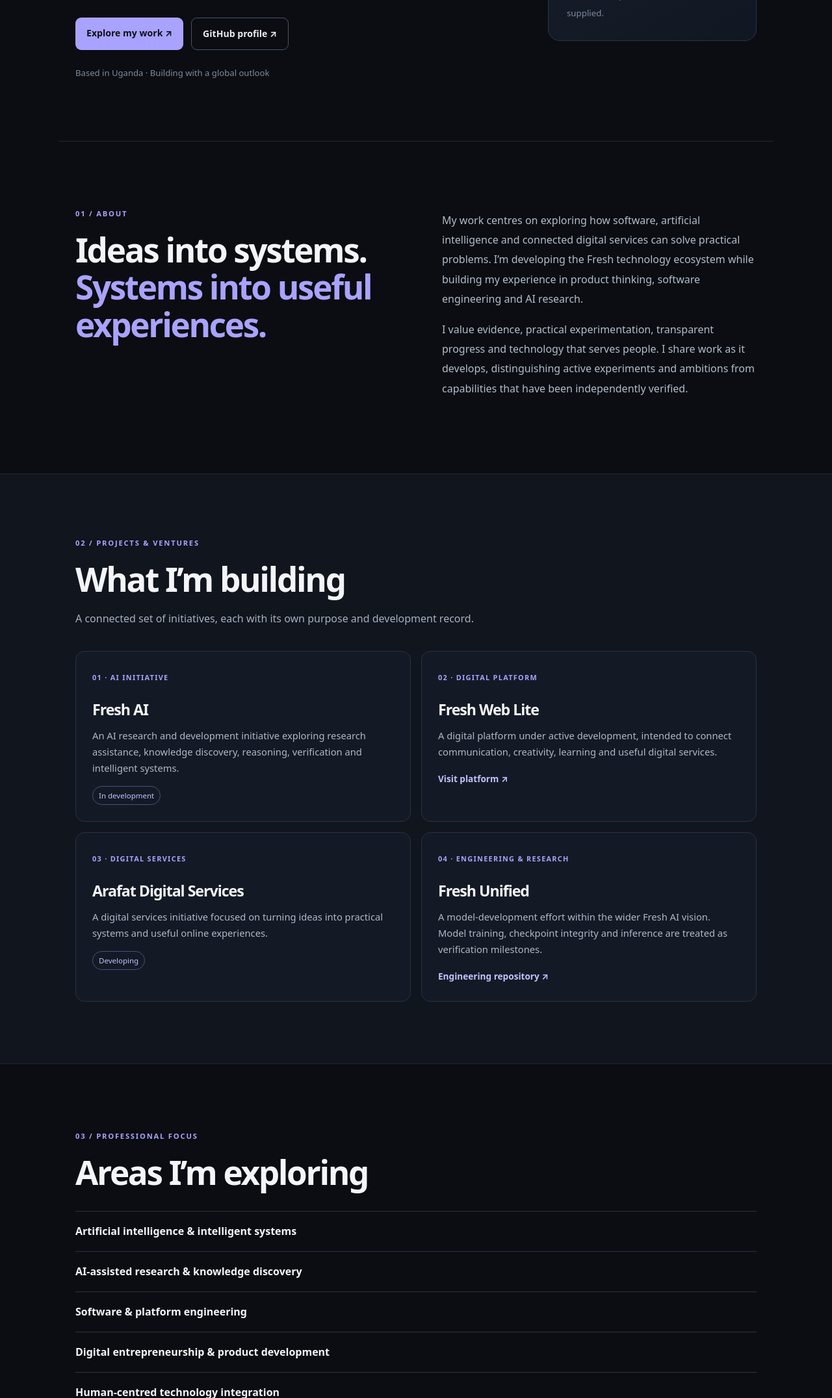
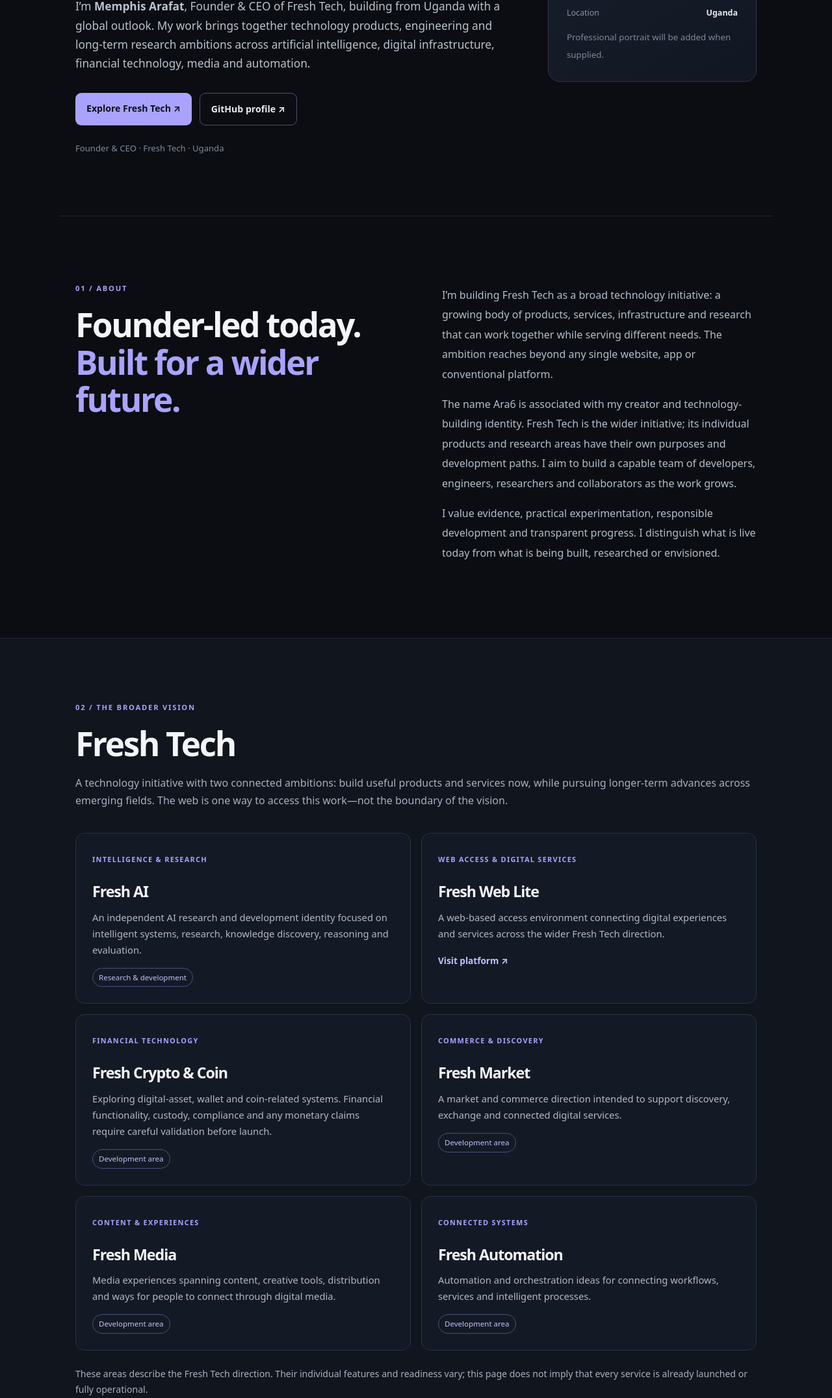
Before and after one commit to kanarafat54-boop/kanarafat54-boop.github.io, a plain HTML site: page index.html in a window 1280 px wide. Shown: the part 648-2800 px from the top of the page at 65% size. Drawn offline with Linux system fonts and the light colour scheme.

Commit message:
Position Memphis Arafat as Founder & CEO of Fresh Tech

```diff
--- a/index.html
+++ b/index.html
@@ -3,8 +3,8 @@
 <head>
 <meta charset="utf-8">
 <meta name="viewport" content="width=device-width, initial-scale=1">
-<title>Memphis Arafat | Technology Entrepreneur & AI Builder</title>
-<meta name="description" content="Official professional profile of Memphis Arafat, a technology entrepreneur and independent technology builder from Uganda working on Fresh AI, Fresh Web Lite and digital innovation.">
+<title>Memphis Arafat | Founder & CEO, Fresh Tech</title>
+<meta name="description" content="Official profile of Memphis Arafat, Founder & CEO of Fresh Tech, building across artificial intelligence, digital infrastructure, financial technology, media and automation from Uganda.">
 <meta name="author" content="Memphis Arafat">
 <meta name="robots" content="index,follow,max-image-preview:large">
 <link rel="canonical" href="https://kanarafat54-boop.github.io/">
@@ -15,36 +15,45 @@
  "@type":"Person",
  "name":"Memphis Arafat",
  "url":"https://kanarafat54-boop.github.io/",
+ "email":"mailto:contact.memphis.arafat@gmail.com",
  "nationality":{"@type":"Country","name":"Uganda"},
- "jobTitle":["Technology Entrepreneur","Independent Technology Builder"],
- "description":"Technology entrepreneur and independent technology builder focused on digital platforms, artificial intelligence research and accessible technology.",
- "knowsAbout":["Artificial intelligence","AI-assisted research","Knowledge discovery","Software engineering","Digital entrepreneurship","Intelligent systems"],
+ "jobTitle":"Founder & CEO",
+ "description":"Founder and CEO building Fresh Tech, a broader technology initiative spanning AI research, digital infrastructure, financial technology, media and automation.",
+ "knowsAbout":["Artificial intelligence","Software engineering","Digital infrastructure","Financial technology","Digital assets","Markets and commerce","Media technology","Automation","Research and innovation"],
  "sameAs":["https://github.com/kanarafat54-boop"]
 }
 </script>
 <meta property="og:type" content="website">
-<meta property="og:title" content="Memphis Arafat | Technology Entrepreneur & AI Builder">
-<meta property="og:description" content="Official professional profile, projects and technology work of Memphis Arafat.">
+<meta property="og:title" content="Memphis Arafat | Founder & CEO, Fresh Tech">
+<meta property="og:description" content="Building a broader technology vision across AI, digital infrastructure, financial technology, media and automation.">
 <meta property="og:url" content="https://kanarafat54-boop.github.io/">
 </head>
 <body>
-<header class="header"><a class="brand" href="#home"><span class="mark">MA</span> MEMPHIS ARAFAT</a><nav><a href="#about">About</a><a href="#work">Work</a><a href="#focus">Focus</a><a href="#contact">Connect</a></nav></header>
+<header class="header"><a class="brand" href="#home"><span class="mark">MA</span> MEMPHIS ARAFAT</a><nav><a href="#about">About</a><a href="#fresh-tech">Fresh Tech</a><a href="#work">Work</a><a href="#focus">Focus</a><a href="#contact">Connect</a></nav></header>
 <main>
 <section class="hero wrap" id="home">
-<div><p class="eyebrow">TECHNOLOGY · AI · DIGITAL INNOVATION</p><h1>Building useful technology.<br><span>Thinking beyond today.</span></h1><p class="intro">I’m <strong>Memphis Arafat</strong>, a technology entrepreneur and independent technology builder from Uganda. I work on digital platforms and intelligent systems, with a long-term interest in making technology more useful and accessible.</p><div class="actions"><a class="button primary" href="#work">Explore my work ↗</a><a class="button secondary" href="https://github.com/kanarafat54-boop" target="_blank" rel="noopener">GitHub profile ↗</a></div><p class="location">Based in Uganda · Building with a global outlook</p></div>
-<aside class="profile"><div class="portrait">MA</div><p class="eyebrow">INDEPENDENT BUILDER</p><h2>Memphis Arafat</h2><p class="muted">Technology Entrepreneur<br>AI & Digital Platform Development</p><hr><p class="meta">Current focus <b>Fresh technology ecosystem</b></p><p class="meta">Location <b>Uganda</b></p><small>Professional portrait to be added when supplied.</small></aside>
+<div><p class="eyebrow">FOUNDER & CEO · FRESH TECH</p><h1>Building beyond conventional technology.<br><span>Thinking beyond today.</span></h1><p class="intro">I’m <strong>Memphis Arafat</strong>, Founder & CEO of Fresh Tech, building from Uganda with a global outlook. My work brings together technology products, engineering and long-term research ambitions across artificial intelligence, digital infrastructure, financial technology, media and automation.</p><div class="actions"><a class="button primary" href="#fresh-tech">Explore Fresh Tech ↗</a><a class="button secondary" href="https://github.com/kanarafat54-boop" target="_blank" rel="noopener">GitHub profile ↗</a></div><p class="location">Founder & CEO · Fresh Tech · Uganda</p></div>
+<aside class="profile"><div class="portrait">MA</div><p class="eyebrow">FOUNDER & CEO</p><h2>Memphis Arafat</h2><p class="muted">Fresh Tech<br>Technology · AI · Innovation</p><hr><p class="meta">Creator identity <b>Ara6</b></p><p class="meta">Current focus <b>Building Fresh Tech</b></p><p class="meta">Location <b>Uganda</b></p><small>Professional portrait will be added when supplied.</small></aside>
 </section>
-<section class="wrap about" id="about"><div><p class="eyebrow">01 / ABOUT</p><h2>Ideas into systems.<br><span>Systems into useful experiences.</span></h2></div><div class="copy"><p>My work centres on exploring how software, artificial intelligence and connected digital services can solve practical problems. I’m developing the Fresh technology ecosystem while building my experience in product thinking, software engineering and AI research.</p><p>I value evidence, practical experimentation, transparent progress and technology that serves people. I share work as it develops, distinguishing active experiments and ambitions from capabilities that have been independently verified.</p></div></section>
-<section class="work" id="work"><div class="wrap"><p class="eyebrow">02 / PROJECTS & VENTURES</p><h2>What I’m building</h2><p class="muted">A connected set of initiatives, each with its own purpose and development record.</p><div class="grid">
-<article><small>01 · AI INITIATIVE</small><h3>Fresh AI</h3><p>An AI research and development initiative exploring research assistance, knowledge discovery, reasoning, verification and intelligent systems.</p><span class="tag">In development</span></article>
-<article><small>02 · DIGITAL PLATFORM</small><h3>Fresh Web Lite</h3><p>A digital platform under active development, intended to connect communication, creativity, learning and useful digital services.</p><a href="https://fresh-web-lite.vercel.app/">Visit platform ↗</a></article>
-<article><small>03 · DIGITAL SERVICES</small><h3>Arafat Digital Services</h3><p>A digital services initiative focused on turning ideas into practical systems and useful online experiences.</p><span class="tag">Developing</span></article>
-<article><small>04 · ENGINEERING & RESEARCH</small><h3>Fresh Unified</h3><p>A model-development effort within the wider Fresh AI vision. Model training, checkpoint integrity and inference are treated as verification milestones.</p><a href="https://github.com/kanarafat54-boop/fresh-web-lite">Engineering repository ↗</a></article>
-</div></div></section>
-<section class="wrap focus" id="focus"><p class="eyebrow">03 / PROFESSIONAL FOCUS</p><h2>Areas I’m exploring</h2><ul><li>Artificial intelligence & intelligent systems</li><li>AI-assisted research & knowledge discovery</li><li>Software & platform engineering</li><li>Digital entrepreneurship & product development</li><li>Human-centred technology integration</li></ul></section>
-<section class="contact" id="contact"><div class="wrap contact-inner"><div><p class="eyebrow">04 / CONNECT</p><h2>Let’s connect around<br><span>ideas and useful work.</span></h2><p class="muted">GitHub is currently the public project and professional contact point. A dedicated professional email will be added after it has been created and verified.</p></div><a class="button primary" href="https://github.com/kanarafat54-boop" target="_blank" rel="noopener">Connect on GitHub ↗</a></div></section>
+<section class="wrap about" id="about"><div><p class="eyebrow">01 / ABOUT</p><h2>Founder-led today.<br><span>Built for a wider future.</span></h2></div><div class="copy"><p>I’m building Fresh Tech as a broad technology initiative: a growing body of products, services, infrastructure and research that can work together while serving different needs. The ambition reaches beyond any single website, app or conventional platform.</p><p>The name Ara6 is associated with my creator and technology-building identity. Fresh Tech is the wider initiative; its individual products and research areas have their own purposes and development paths. I aim to build a capable team of developers, engineers, researchers and collaborators as the work grows.</p><p>I value evidence, practical experimentation, responsible development and transparent progress. I distinguish what is live today from what is being built, researched or envisioned.</p></div></section>
+<section class="work" id="fresh-tech"><div class="wrap"><p class="eyebrow">02 / THE BROADER VISION</p><h2>Fresh Tech</h2><p class="muted">A technology initiative with two connected ambitions: build useful products and services now, while pursuing longer-term advances across emerging fields. The web is one way to access this work—not the boundary of the vision.</p><div class="grid">
+<article><small>INTELLIGENCE & RESEARCH</small><h3>Fresh AI</h3><p>An independent AI research and development identity focused on intelligent systems, research, knowledge discovery, reasoning and evaluation.</p><span class="tag">Research & development</span></article>
+<article><small>WEB ACCESS & DIGITAL SERVICES</small><h3>Fresh Web Lite</h3><p>A web-based access environment connecting digital experiences and services across the wider Fresh Tech direction.</p><a href="https://fresh-web-lite.vercel.app/">Visit platform ↗</a></article>
+<article><small>FINANCIAL TECHNOLOGY</small><h3>Fresh Crypto & Coin</h3><p>Exploring digital-asset, wallet and coin-related systems. Financial functionality, custody, compliance and any monetary claims require careful validation before launch.</p><span class="tag">Development area</span></article>
+<article><small>COMMERCE & DISCOVERY</small><h3>Fresh Market</h3><p>A market and commerce direction intended to support discovery, exchange and connected digital services.</p><span class="tag">Development area</span></article>
+<article><small>CONTENT & EXPERIENCES</small><h3>Fresh Media</h3><p>Media experiences spanning content, creative tools, distribution and ways for people to connect through digital media.</p><span class="tag">Development area</span></article>
+<article><small>CONNECTED SYSTEMS</small><h3>Fresh Automation</h3><p>Automation and orchestration ideas for connecting workflows, services and intelligent processes.</p><span class="tag">Development area</span></article>
+</div><p class="muted" style="margin-top:24px;font-size:.88rem">These areas describe the Fresh Tech direction. Their individual features and readiness vary; this page does not imply that every service is already launched or fully operational.</p></div></section>
+<section class="wrap focus" id="work"><p class="eyebrow">03 / CURRENT WORK</p><h2>Building and developing</h2><div class="grid">
+<article><small>AI RESEARCH & ENGINEERING</small><h3>Fresh Unified</h3><p>A model-development effort within the Fresh AI direction. Training, checkpoint integrity, evaluation and inference are treated as distinct verification milestones.</p><a href="https://github.com/kanarafat54-boop/fresh-web-lite">Engineering repository ↗</a></article>
+<article><small>CREATOR & TECHNOLOGY IDENTITY</small><h3>Ara6</h3><p>The creator identity associated with the architecture, direction and development of Fresh Tech.</p><span class="tag">Creator identity</span></article>
+<article><small>DIGITAL SERVICES</small><h3>Arafat Digital Services</h3><p>A digital services initiative focused on turning ideas into practical systems and useful online experiences.</p><span class="tag">Developing</span></article>
+<article><small>OPEN ENGINEERING</small><h3>GitHub</h3><p>Public engineering work, repositories and development activity as they become available.</p><a href="https://github.com/kanarafat54-boop" target="_blank" rel="noopener">Explore GitHub ↗</a></article>
+</div></section>
+<section class="wrap focus" id="focus"><p class="eyebrow">04 / LEADERSHIP & INTERESTS</p><h2>Areas of focus</h2><ul><li>Founder leadership, strategy and team building</li><li>Artificial intelligence research and intelligent systems</li><li>Software engineering and digital infrastructure</li><li>Financial technology, digital assets and market systems</li><li>Media, creative technology and digital experiences</li><li>Automation, orchestration and connected systems</li><li>Research, experimentation, safety and evaluation</li></ul></section>
+<section class="contact" id="contact"><div class="wrap contact-inner"><div><p class="eyebrow">05 / CONNECT</p><h2>Build with purpose.<br><span>Think beyond boundaries.</span></h2><p class="muted">For professional enquiries, developer interest, research conversations and collaboration:</p><p><a href="mailto:contact.memphis.arafat@gmail.com">contact.memphis.arafat@gmail.com</a></p><p class="muted">Based in Uganda · Open to thoughtful, practical collaboration.</p></div><div class="actions"><a class="button primary" href="mailto:contact.memphis.arafat@gmail.com">Email Memphis ↗</a><a class="button secondary" href="https://github.com/kanarafat54-boop" target="_blank" rel="noopener">GitHub ↗</a></div></div></section>
 </main>
-<footer class="wrap footer"><a class="brand" href="#home"><span class="mark">MA</span> MEMPHIS ARAFAT</a><span>Independent technology building from Uganda.</span><span>© <span id="year">2026</span> Memphis Arafat</span></footer>
+<footer class="wrap footer"><a class="brand" href="#home"><span class="mark">MA</span> MEMPHIS ARAFAT</a><span>Founder & CEO · Fresh Tech · Uganda</span><span>© <span id="year">2026</span> Memphis Arafat</span></footer>
 <script>document.getElementById("year").textContent=new Date().getFullYear()</script>
 <!--Start of Tawk.to Script-->
 <script type="text/javascript">
```
